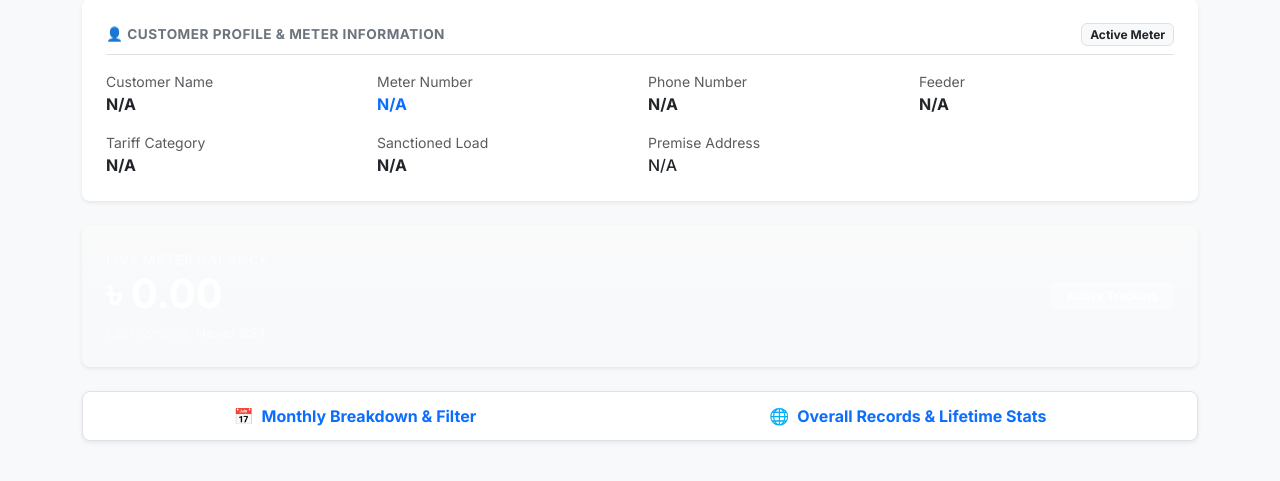
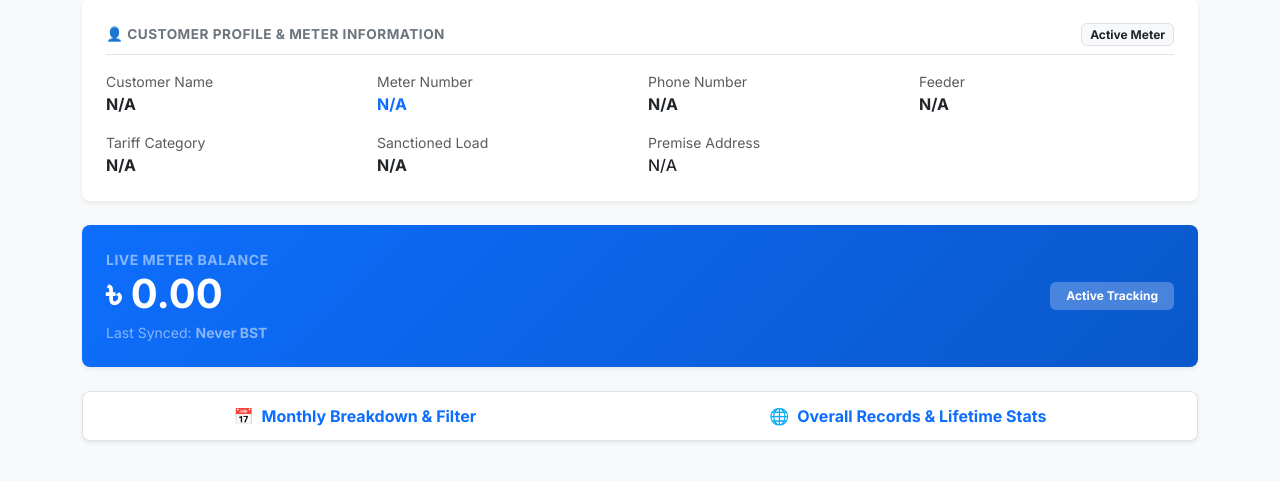
Before and after one commit to Ashfatul/nesco-meter-bill, a Flask app: template templates/dashboard.html in a window 1280 px wide. Shown: the part 164-645 px from the top of the page. Run offline with Flask 3, Linux system fonts and the light colour scheme; the template is opened without the code that fills it, so the values that code supplies are empty; some libraries are stand-ins or nearby versions.

Commit message:
Fix live balance card background styling and contrast

```diff
--- a/templates/dashboard.html
+++ b/templates/dashboard.html
@@ -77,7 +77,7 @@
 {% endif %}
 
 <!-- Live Balance Quick Card -->
-<div class="card bg-gradient shadow-sm border-0 mb-4 rounded-3 text-white" style="background: linear-gradient(135deg, #0d6efd 0%, #0a58ca 100%);">
+<div class="card bg-primary text-white shadow-sm border-0 mb-4 rounded-3" style="background: linear-gradient(135deg, #0d6efd 0%, #0a58ca 100%) !important;">
     <div class="card-body p-4 d-flex justify-content-between align-items-center flex-wrap gap-3">
         <div>
             <div class="text-uppercase text-white-50 small fw-bold" style="letter-spacing: 0.5px;">Live Meter Balance</div>
```
